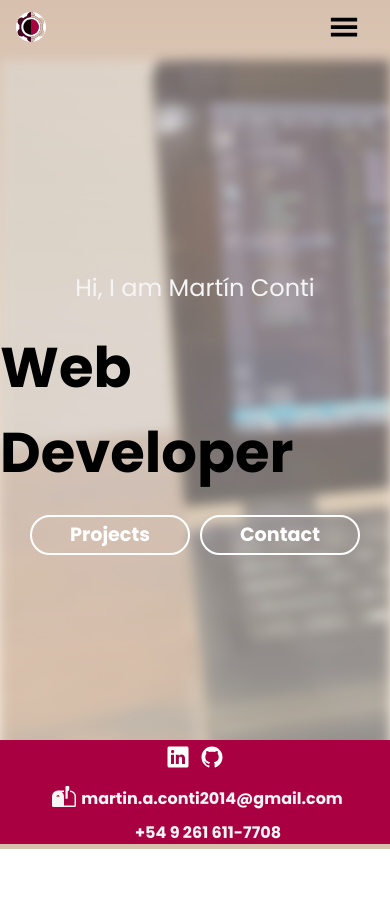
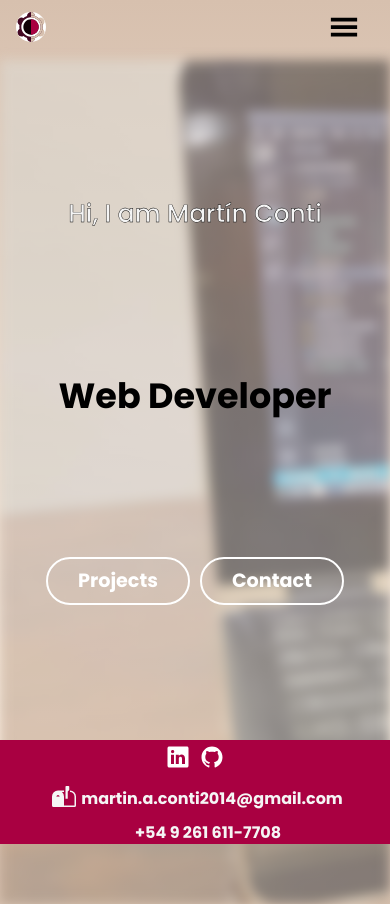
Before and after one commit to MARTINANDRESCONTI/portfolio-vite, a React (Vite) app: page / in a window 390 px wide. Before the commit the page ends 849 px from the top, so only its background shows below. Built offline with nearby package versions, Linux system fonts and the light colour scheme; some icons are missing.

Commit message:
restyling home media 400px

```diff
--- a/src/components/Navbar.module.css
+++ b/src/components/Navbar.module.css
@@ -114,3 +114,9 @@
     display: initial;
   }
 }
+
+@media screen and (max-width: 400px) {
+  .navmenu {
+    height: 55%;
+  }
+}
--- a/src/views/Home.module.css
+++ b/src/views/Home.module.css
@@ -1,5 +1,5 @@
 .container {
-  height: 90%;
+  height: 100%;
   width: 100%;
   display: flex;
   flex-direction: column;
@@ -78,7 +78,7 @@
   background-color: rgba(255, 255, 255, 0.321);
 }
 
-@media screen and (max-width: 600px) {
+@media screen and (max-width: 700px) {
   .title {
     font-size: 1.5rem;
   }
@@ -93,3 +93,61 @@
     width: 10rem;
   }
 }
+
+@media screen and (max-width: 400px) {
+
+.img {
+  height: 100%;
+  width: 100%;
+}
+
+.homecontainer {
+  height: 100%;
+  width: 100%;
+  justify-content: space-evenly;
+  gap: 0;
+}
+
+.title {
+  font-size: 25px;
+  font-weight: 500;
+  color: var(--appWhite);
+  -webkit-text-stroke: 0.4px black;
+}
+
+.subtitle {
+  font-size: 35px;
+}
+
+
+
+/* .linkcontainer {
+  display: flex;
+  gap: 10px;
+} */
+
+
+.btnprojects,
+.btncontact {
+  height: 3rem;
+  width: 9rem;
+  display: flex;
+  align-items: center;
+  justify-content: center;
+  font-size: 1.2rem;
+  font-weight: 700;
+  border: solid white 2px;
+  border-radius: 50px;
+  text-decoration: none;
+  user-select: none;
+  cursor: pointer;
+}
+/*
+.btncontact:hover {
+  background-color: rgba(255, 255, 255, 0.321);
+}
+
+.btnprojects:hover {
+  background-color: rgba(255, 255, 255, 0.321);
+} */
+}
```
Also changed, not shown: src/components/Footer.module.css (line endings or trailing spaces).
